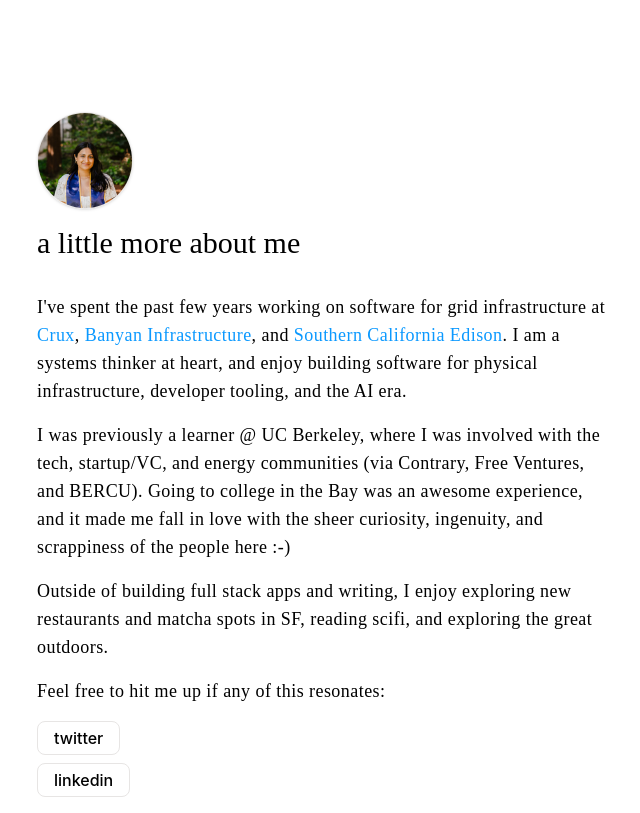
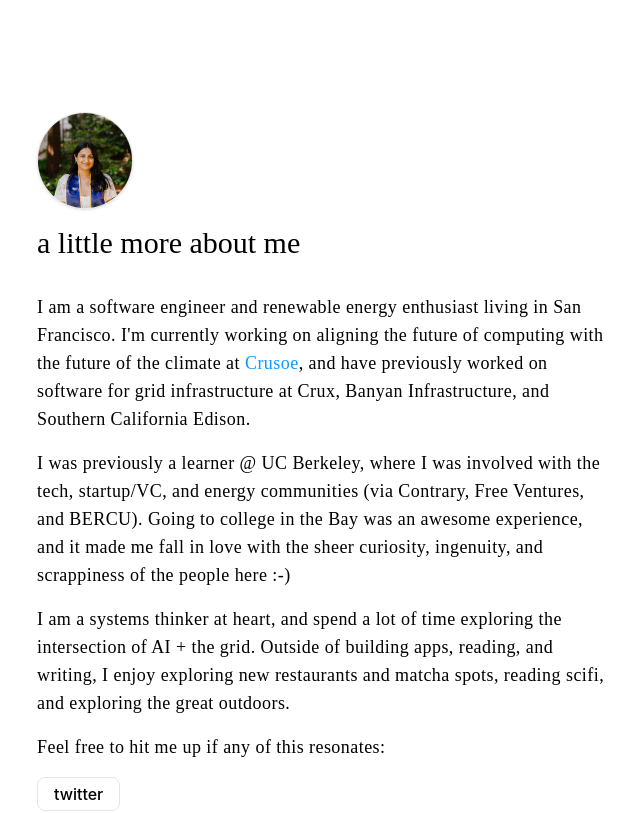
Before and after one commit to themeghamind/personal-website, a Next.js app: page /about-me in a window 1280 px wide. Shown: the top 813 px of the page, without its empty margins (315-955 px from the left). Built offline with nearby package versions, Linux system fonts and the light colour scheme.

Commit message:
Added favicon

```diff
--- a/app/about-me/page.tsx
+++ b/app/about-me/page.tsx
@@ -15,9 +15,9 @@
                 />
             </div>
             <h1 className="text-3xl mb-8 [font-family:var(--font-instrument)]"> {'a little more about me'} </h1>
-            <p className="text-lg [font-family:var(--font-instrument)] mb-4 tracking-wide"> I've spent the past few years working on software for grid infrastructure at <a className="hover:underline text-[#0B99FF]" href="https://www.banyaninfrastructure.com/"> Crux</a>, <a className="hover:underline text-[#0B99FF]" href="https://www.banyaninfrastructure.com/"> Banyan Infrastructure</a>, and <a className="hover:underline text-[#0B99FF]" href="https://www.sce.com/">Southern California Edison</a>. I am a systems thinker at heart, and enjoy building software for physical infrastructure, developer tooling, and the AI era.</p>
+            <p className="text-lg [font-family:var(--font-instrument)] mb-4 tracking-wide"> I am a software engineer and renewable energy enthusiast living in San Francisco. I'm currently working on aligning the future of computing with the future of the climate at <a className="hover:underline text-[#0B99FF]" href="https://www.crusoe.ai/"> Crusoe</a>, and have previously worked on software for grid infrastructure at Crux, Banyan Infrastructure, and Southern California Edison.</p>
             <p className="text-lg [font-family:var(--font-instrument)] mb-4 tracking-wide"> {`I was previously a learner @ UC Berkeley, where I was involved with the tech, startup/VC, and energy communities (via Contrary, Free Ventures, and BERCU). Going to college in the Bay was an awesome experience, and it made me fall in love with the sheer curiosity, ingenuity, and scrappiness of the people here :-)`} </p>
-            <p className="text-lg [font-family:var(--font-instrument)] mb-4 tracking-wide"> Outside of building full stack apps and writing, I enjoy exploring <a className="hover:text-[#0B99FF]" href="https://maps.app.goo.gl/Tutkd7ZviNUsB4kE6"> new restaurants </a> and matcha spots in SF, reading scifi, and exploring the great outdoors. </p>
+            <p className="text-lg [font-family:var(--font-instrument)] mb-4 tracking-wide"> I am a systems thinker at heart, and spend a lot of time exploring the intersection of AI + the grid. Outside of building apps, reading, and writing, I enjoy exploring <a className="hover:text-[#0B99FF]" href="https://maps.app.goo.gl/Tutkd7ZviNUsB4kE6"> new restaurants </a> and matcha spots, reading scifi, and exploring the great outdoors. </p>
             <p className="text-lg [font-family:var(--font-instrument)] mt-4 mb-4 tracking-wide"> Feel free to hit me up if any of this resonates: </p>
             <PageButtons pages={[
                 {
```
Also changed, not shown: 1 other file (tests, documents, lock files or other folders).
